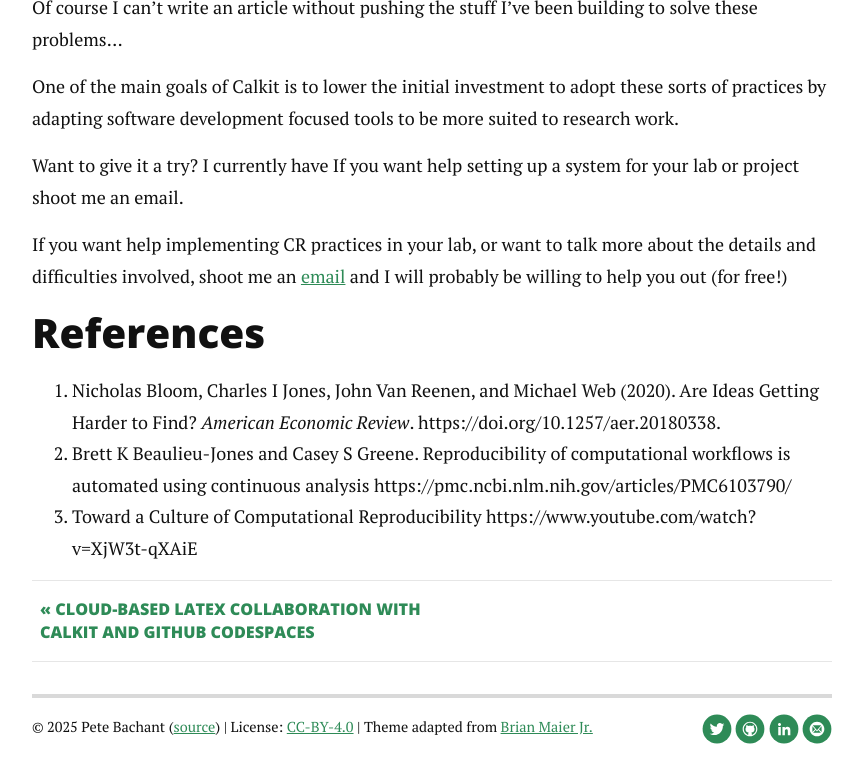
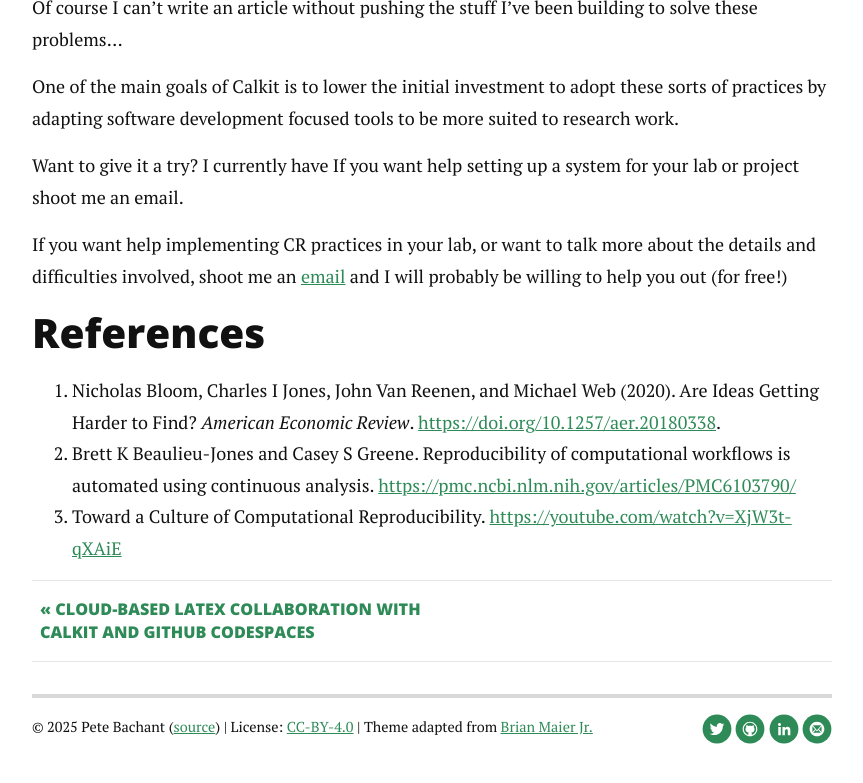
Before and after one commit to petebachant/petebachant.github.io, a Jekyll site: the page built from _posts/2025-03-12-continuous-reproducibility.md, in a window 1280 px wide and 900 px high, scrolled down 3950 px, cut to the strip 69-852 px from the top of the window. Shown: the whole strip, without its empty margins (208-1071 px from the left). Built offline with Jekyll 4.4.1, drawn with Linux system fonts in a browser that asks for light colours; nearby versions of some CDN libraries; comment, search, counter and statistics services are not loaded; some of the changed lines change nothing that is shown.

Commit message:
Make refs links

```diff
--- a/_posts/2025-03-12-continuous-reproducibility.md
+++ b/_posts/2025-03-12-continuous-reproducibility.md
@@ -189,10 +189,11 @@ be willing to help you out (for free!)
 
 1. Nicholas Bloom, Charles I Jones, John Van Reenen, and Michael Web (2020).
    Are Ideas Getting Harder to Find?
-   _American Economic Review_. https://doi.org/10.1257/aer.20180338.
+   _American Economic Review_.
+   [https://doi.org/10.1257/aer.20180338](https://doi.org/10.1257/aer.20180338).
 2. Brett K Beaulieu-Jones and Casey S Greene.
    Reproducibility of computational workflows is automated using continuous
-   analysis
-   https://pmc.ncbi.nlm.nih.gov/articles/PMC6103790/
-3. Toward a Culture of Computational Reproducibility
-   https://www.youtube.com/watch?v=XjW3t-qXAiE
+   analysis.
+   [https://pmc.ncbi.nlm.nih.gov/articles/PMC6103790/](https://pmc.ncbi.nlm.nih.gov/articles/PMC6103790/)
+3. Toward a Culture of Computational Reproducibility.
+   [https://youtube.com/watch?v=XjW3t-qXAiE](https://youtube.com/watch?v=XjW3t-qXAiE)
```
